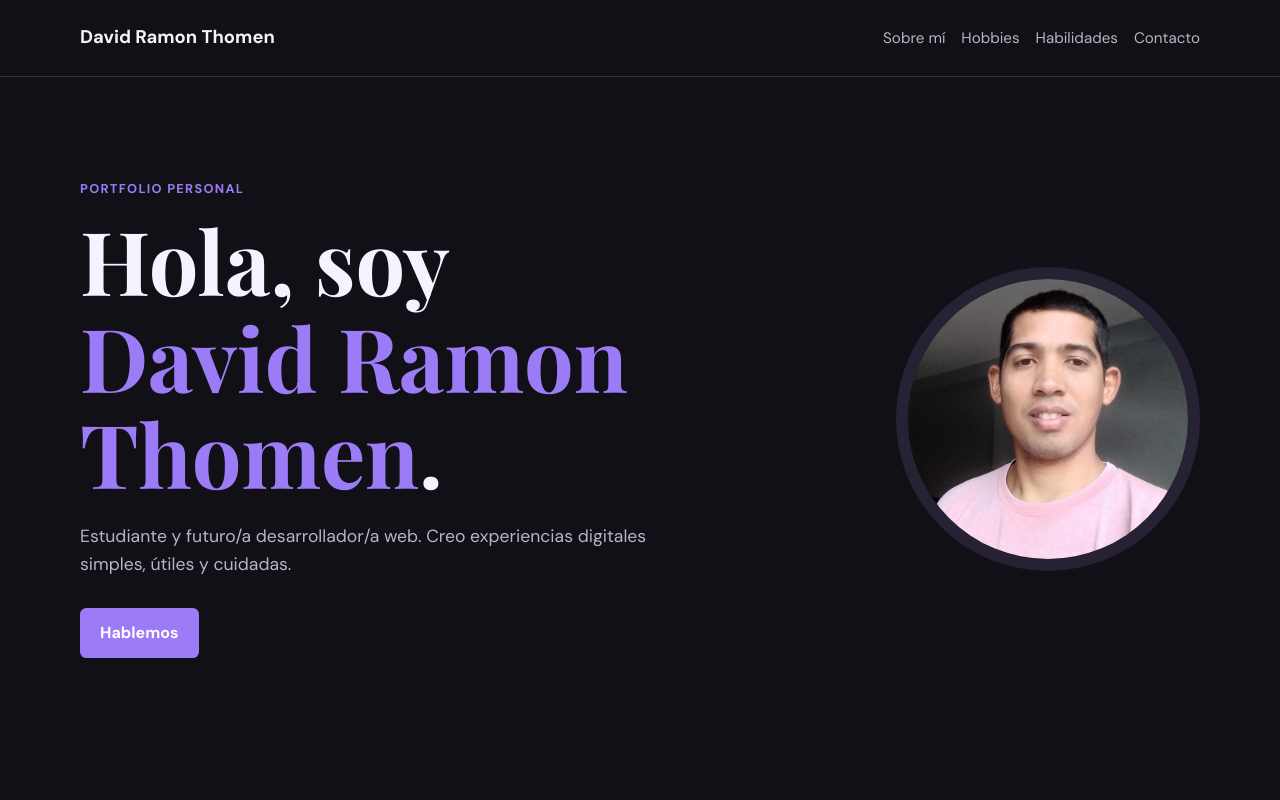
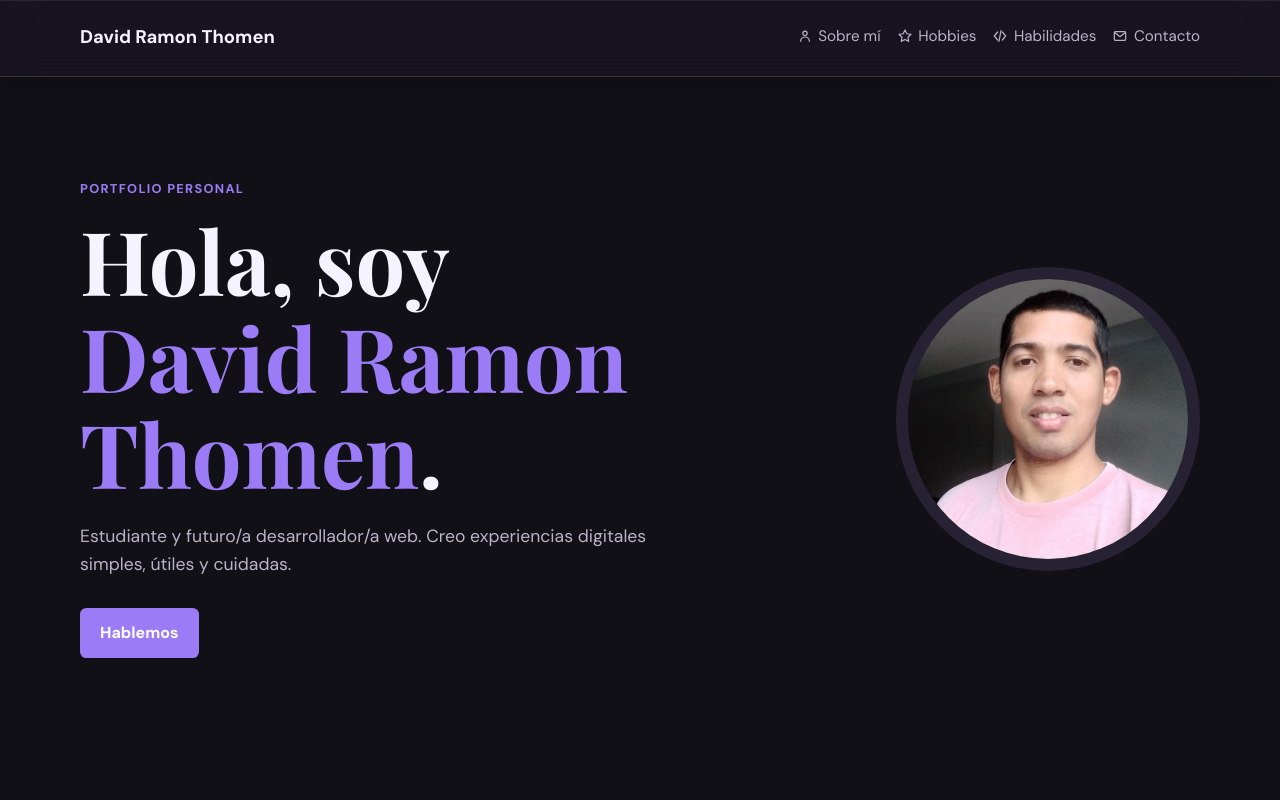
Before and after one commit to DavidLG89/portfolio, a plain HTML site: page index.html in a window 1280 px wide. Shown: the top 800 px of the page. Drawn offline with nearby package versions, Linux system fonts and the light colour scheme.

Commit message:
feat: cambio de fondo de navbar y agregado de iconos de links

```diff
--- a/index.html
+++ b/index.html
@@ -24,10 +24,40 @@
         <!-- La navegación apunta a secciones internas para una página simple y clara. -->
         <nav aria-label="Navegación principal">
           <ul class="nav-list">
-            <li><a href="#sobre-mi">Sobre mí</a></li>
-            <li><a href="#hobbies">Hobbies</a></li>
-            <li><a href="#habilidades">Habilidades</a></li>
-            <li><a href="#contacto">Contacto</a></li>
+            <li>
+              <a href="#sobre-mi">
+                <svg class="nav-icon" aria-hidden="true" viewBox="0 0 24 24">
+                  <circle cx="12" cy="8" r="3.25" />
+                  <path d="M5.5 20a6.5 6.5 0 0 1 13 0" />
+                </svg>
+                Sobre mí
+              </a>
+            </li>
+            <li>
+              <a href="#hobbies">
+                <svg class="nav-icon" aria-hidden="true" viewBox="0 0 24 24">
+                  <path d="m12 3 2.78 5.64 6.22.9-4.5 4.38 1.06 6.18L12 17.18 6.44 20.1 7.5 13.92 3 9.54l6.22-.9L12 3Z" />
+                </svg>
+                Hobbies
+              </a>
+            </li>
+            <li>
+              <a href="#habilidades">
+                <svg class="nav-icon" aria-hidden="true" viewBox="0 0 24 24">
+                  <path d="m8.5 6-5 6 5 6M15.5 6l5 6-5 6M13.5 4l-3 16" />
+                </svg>
+                Habilidades
+              </a>
+            </li>
+            <li>
+              <a href="#contacto">
+                <svg class="nav-icon" aria-hidden="true" viewBox="0 0 24 24">
+                  <rect x="3.5" y="5.5" width="17" height="13" rx="1.5" />
+                  <path d="m4.5 7 7.5 6 7.5-6" />
+                </svg>
+                Contacto
+              </a>
+            </li>
           </ul>
         </nav>
       </div>
--- a/styles.css
+++ b/styles.css
@@ -51,8 +51,14 @@ a {
 }
 
 .site-header {
-  border-bottom: 1px solid var(--color-line);
-  background: rgb(17 16 22 / 95%);
+  position: sticky;
+  z-index: 10;
+  top: 0;
+  border-bottom: 1px solid rgb(255 255 255 / 14%);
+  background: rgb(27 23 37 / 62%);
+  box-shadow: inset 0 1px 0 rgb(255 255 255 / 8%), 0 0.6rem 1.8rem rgb(0 0 0 / 18%);
+  backdrop-filter: blur(1.25rem) saturate(150%);
+  -webkit-backdrop-filter: blur(1.25rem) saturate(150%);
 }
 
 .navigation,
@@ -91,6 +97,22 @@ a {
 .card {
   transition: color 350ms ease, background-color 350ms ease, transform 350ms ease,
     box-shadow 350ms ease;
+}
+
+.nav-list a {
+  display: inline-flex;
+  align-items: center;
+  gap: 0.35rem;
+}
+
+.nav-icon {
+  width: 1rem;
+  height: 1rem;
+  fill: none;
+  stroke: currentColor;
+  stroke-linecap: round;
+  stroke-linejoin: round;
+  stroke-width: 1.8;
 }
 
 .nav-list a:hover,
```
